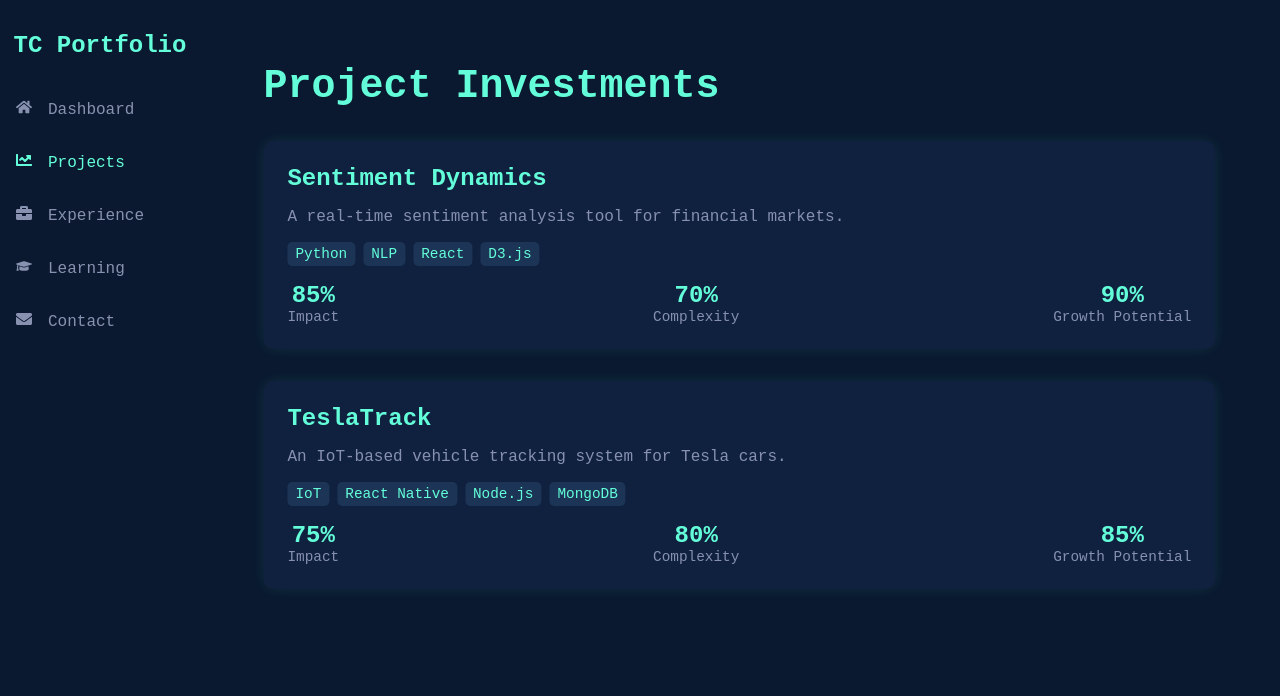
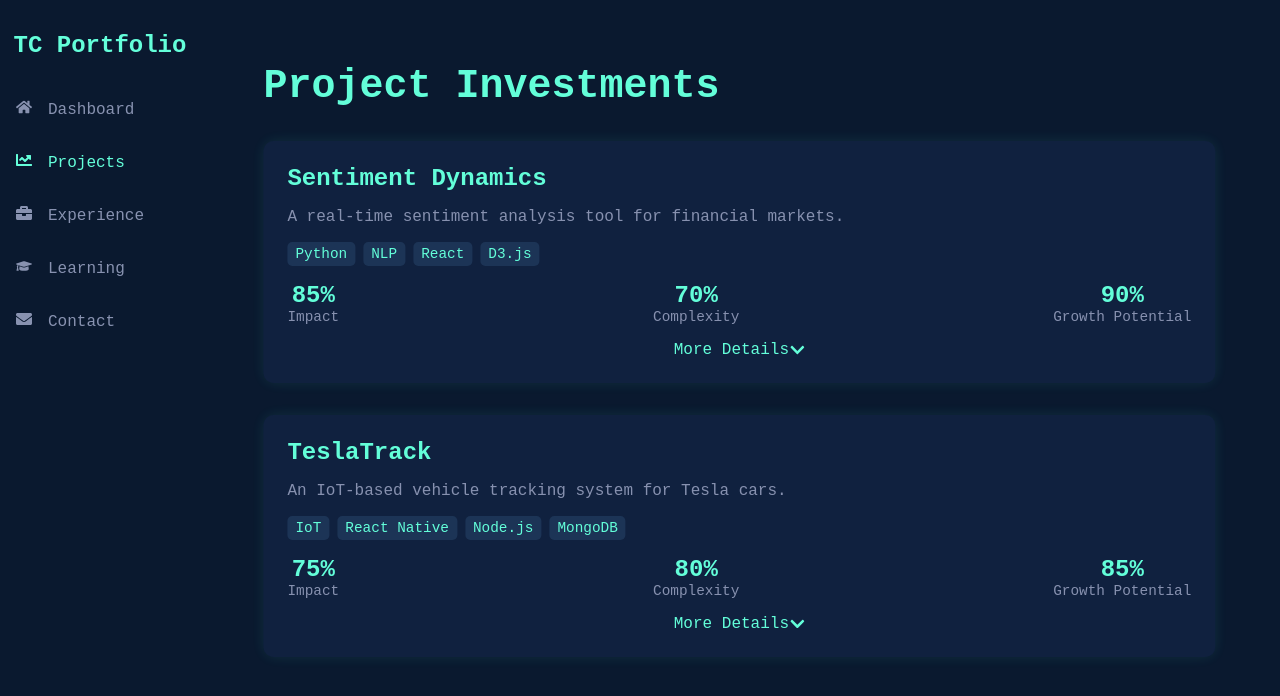
Before and after one commit to tyler-carty/tyler-carty.github.io, a React (Create React App) app: page /projects in a window 1280 px wide. Shown: the top 696 px of the page. Built offline with nearby package versions, Linux system fonts and the light colour scheme.

Commit message:
improved projects with statistics and expanding information with animations

```diff
--- a/src/components/ProjectInvestments.js
+++ b/src/components/ProjectInvestments.js
@@ -1,6 +1,8 @@
-import React from 'react';
+import React, { useState } from 'react';
 import styled from 'styled-components';
-import { motion } from 'framer-motion';
+import { motion, AnimatePresence } from 'framer-motion';
+import { FaChevronDown, FaChevronUp, FaGithub, FaExternalLinkAlt } from 'react-icons/fa';
+import { LineChart, Line, XAxis, YAxis, Tooltip, ResponsiveContainer } from 'recharts';
 import { BaseComponent } from './BaseComponent';
 
 const ProjectCard = styled(motion.div)`
@@ -9,6 +11,13 @@ const ProjectCard = styled(motion.div)`
   padding: 1.5rem;
   margin-bottom: 2rem;
   box-shadow: 0 0 15px rgba(100, 255, 218, 0.1);
+  cursor: pointer;
+  transition: all 0.3s ease;
+
+  &:hover {
+    transform: translateY(-5px);
+    box-shadow: 0 5px 20px rgba(100, 255, 218, 0.2);
+  }
 `;
 
 const ProjectTitle = styled.h3`
@@ -19,6 +28,7 @@ const ProjectTitle = styled.h3`
 
 const ProjectDescription = styled.p`
   margin-bottom: 1rem;
+  color: #8892b0;
 `;
 
 const TechStack = styled.div`
@@ -39,6 +49,7 @@ const TechTag = styled.span`
 const ProjectMetrics = styled.div`
     display: flex;
     justify-content: space-between;
+    margin-bottom: 1rem;
 `;
 
 const Metric = styled.div`
@@ -56,6 +67,41 @@ const MetricLabel = styled.div`
     color: #8892b0;
 `;
 
+const ExpandButton = styled.button`
+    background: none;
+    border: none;
+    color: #64ffda;
+    cursor: pointer;
+    font-size: 1rem;
+    display: flex;
+    align-items: center;
+    margin: 0 auto;
+`;
+
+const ExpandedContent = styled(motion.div)`
+    margin-top: 1rem;
+    padding-top: 1rem;
+    border-top: 1px solid #1d3557;
+`;
+
+const ProjectLinks = styled.div`
+    display: flex;
+    gap: 1rem;
+    margin-bottom: 1rem;
+`;
+
+const ProjectLink = styled.a`
+    color: #64ffda;
+    text-decoration: none;
+    display: flex;
+    align-items: center;
+    gap: 0.5rem;
+
+    &:hover {
+        text-decoration: underline;
+    }
+`;
+
 const projects = [
     {
         title: "Sentiment Dynamics",
@@ -65,7 +111,16 @@ const projects = [
             impact: 85,
             complexity: 70,
             growth: 90
-        }
+        },
+        github: "https://github.com/username/sentiment-dynamics",
+        liveDemo: "https://sentiment-dynamics.demo.com",
+        performanceData: [
+            { month: 'Jan', performance: 65 },
+            { month: 'Feb', performance: 70 },
+            { month: 'Mar', performance: 80 },
+            { month: 'Apr', performance: 85 },
+            { month: 'May', performance: 90 },
+        ]
     },
     {
         title: "TeslaTrack",
@@ -75,12 +130,26 @@ const projects = [
             impact: 75,
             complexity: 80,
             growth: 85
-        }
         },
-    // Add more projects here
+        github: "https://github.com/username/teslatrack",
+        liveDemo: "https://teslatrack.demo.com",
+        performanceData: [
+            { month: 'Jan', performance: 60 },
+            { month: 'Feb', performance: 65 },
+            { month: 'Mar', performance: 75 },
+            { month: 'Apr', performance: 80 },
+            { month: 'May', performance: 85 },
+        ]
+    },
 ];
 
 const ProjectInvestments = () => {
+    const [expandedProject, setExpandedProject] = useState(null);
+
+    const toggleExpand = (index) => {
+        setExpandedProject(expandedProject === index ? null : index);
+    };
+
     return (
         <BaseComponent title="Project Investments">
             {projects.map((project, index) => (
@@ -89,6 +158,7 @@ const ProjectInvestments = () => {
                     initial={{ opacity: 0, y: 20 }}
                     animate={{ opacity: 1, y: 0 }}
                     transition={{ delay: index * 0.1 }}
+                    onClick={() => toggleExpand(index)}
                 >
                     <ProjectTitle>{project.title}</ProjectTitle>
                     <ProjectDescription>{project.description}</ProjectDescription>
@@ -111,6 +181,48 @@ const ProjectInvestments = () => {
                             <MetricLabel>Growth Potential</MetricLabel>
                         </Metric>
                     </ProjectMetrics>
+                    <ExpandButton>
+                        {expandedProject === index ? (
+                            <>
+                                Less Details <FaChevronUp />
+                            </>
+                        ) : (
+                            <>
+                                More Details <FaChevronDown />
+                            </>
+                        )}
+                    </ExpandButton>
+                    <AnimatePresence>
+                        {expandedProject === index && (
+                            <ExpandedContent
+                                initial={{ opacity: 0, height: 0 }}
+                                animate={{ opacity: 1, height: 'auto' }}
+                                exit={{ opacity: 0, height: 0 }}
+                                transition={{ duration: 0.3 }}
+                            >
+                                <ProjectLinks>
+                                    <ProjectLink href={project.github} target="_blank" rel="noopener noreferrer">
+                                        <FaGithub /> GitHub
+                                    </ProjectLink>
+                                    <ProjectLink href={project.liveDemo} target="_blank" rel="noopener noreferrer">
+                                        <FaExternalLinkAlt /> Live Demo
+                                    </ProjectLink>
+                                </ProjectLinks>
+                                <ResponsiveContainer width="100%" height={200}>
+                                    <LineChart data={project.performanceData}>
+                                        <XAxis dataKey="month" stroke="#8892b0" />
+                                        <YAxis stroke="#8892b0" />
+                                        <Tooltip
+                                            contentStyle={{ backgroundColor: '#112240', border: 'none' }}
+                                            labelStyle={{ color: '#64ffda' }}
+                                            itemStyle={{ color: '#8892b0' }}
+                                        />
+                                        <Line type="monotone" dataKey="performance" stroke="#64ffda" strokeWidth={2} />
+                                    </LineChart>
+                                </ResponsiveContainer>
+                            </ExpandedContent>
+                        )}
+                    </AnimatePresence>
                 </ProjectCard>
             ))}
         </BaseComponent>
```
Lines whose indentation alone changed are shown as unchanged.
